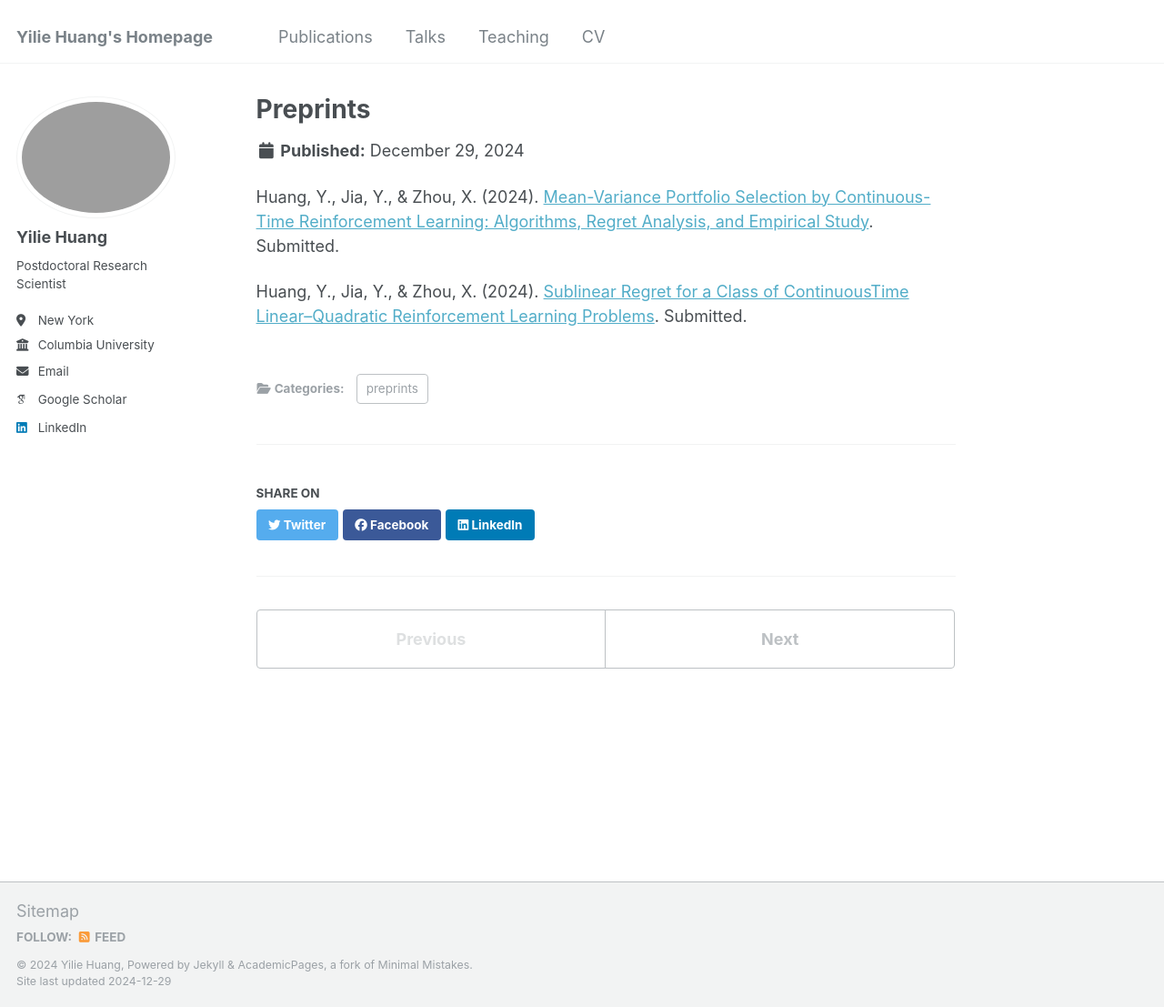
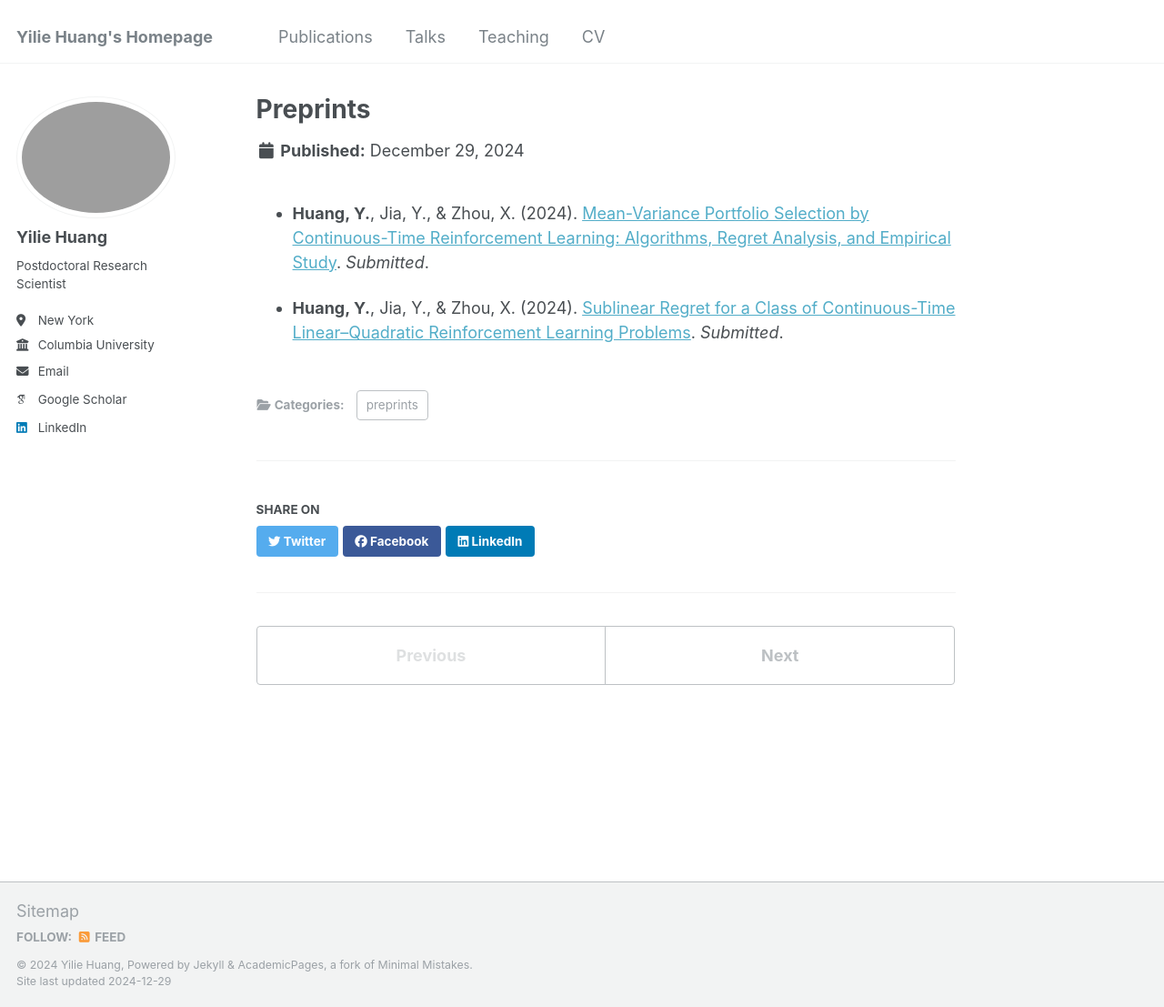
Before and after one commit to yiliehuang/yiliehuang.github.io, a Jekyll site: the page built from _publications/preprints.md, in a window 1280 px wide and 1107 px high. Shown: the whole window at 91% size. Built offline with Jekyll 4.4.1, drawn with Linux system fonts in a browser that asks for light colours; some web fonts are replaced.

Commit message:
Update preprints.md

```diff
--- a/_publications/preprints.md
+++ b/_publications/preprints.md
@@ -3,6 +3,6 @@ collection: publications
 category: preprints
 permalink: publication/preprints
 ---
-Huang, Y., Jia, Y., & Zhou, X. (2024). [Mean-Variance Portfolio Selection by Continuous-Time Reinforcement Learning: Algorithms, Regret Analysis, and Empirical Study](https://arxiv.org/abs/2412.16175). Submitted.
+- **Huang, Y.**, Jia, Y., & Zhou, X. (2024). [Mean-Variance Portfolio Selection by Continuous-Time Reinforcement Learning: Algorithms, Regret Analysis, and Empirical Study](https://arxiv.org/abs/2412.16175). *Submitted*.
 
-Huang, Y., Jia, Y., & Zhou, X. (2024). [Sublinear Regret for a Class of ContinuousTime Linear–Quadratic Reinforcement Learning Problems](https://arxiv.org/abs/2407.17226). Submitted.
+- **Huang, Y.**, Jia, Y., & Zhou, X. (2024). [Sublinear Regret for a Class of Continuous-Time Linear–Quadratic Reinforcement Learning Problems](https://arxiv.org/abs/2407.17226). *Submitted*.
```
